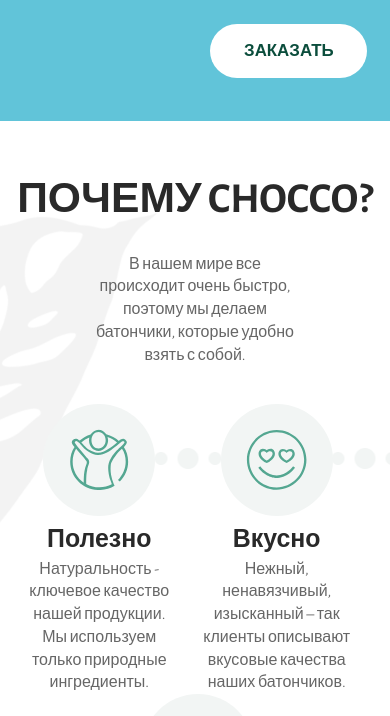
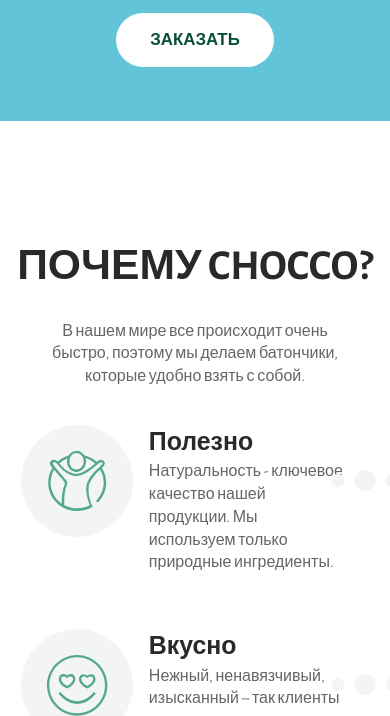
Before and after one commit to YevgeniiKhiletskyi/yevgeniikhiletskyi.github.io, a plain HTML site: page index.html in a window 390 px wide. Shown: the part 723-1439 px from the top of the page. Drawn offline with nearby package versions, Linux system fonts and the light colour scheme; files whose address does not match are found by name.

Commit message:
commit on 'master'

```diff
--- a/css/components/benefit.scss
+++ b/css/components/benefit.scss
@@ -1,5 +1,9 @@
 .benefit {
   text-align: center;
+
+  @include phones {
+    text-align: start;
+  }
 
 }
 
@@ -24,10 +28,18 @@
 
 .benefit-desc {
   color: #666666;
+
+  @include phones {
+    padding: 0 rem(25px) 0 rem(18px);
+  }
 }
 
 .benefit-title {
   font-size: rem(28px);
   font-weight: bold;
   color: #292929;
+
+  @include phones {
+    padding: 0 rem(18px);
+  }
 }
--- a/css/components/benefits-section.scss
+++ b/css/components/benefits-section.scss
@@ -6,10 +6,19 @@
     background-position: left top 17%;
   }
 
+  @include phones {
+   background: none;
+  }
+
   &::before {
     content: url("../img/CHOCCO/benefits-section/малина_1.png");
     position: absolute;
     bottom: rem(-80px);
     left: 0;
+
+    @include phones {
+      content: none;
+    }
   }
+
 }
--- a/css/components/benefits.scss
+++ b/css/components/benefits.scss
@@ -3,12 +3,25 @@
   flex-wrap: wrap;
   margin-left: 3%;
   margin-right: 4%;
+
+  @include phones {
+    display: flex;
+    flex-direction: column;
+    justify-content: space-between;
+    height: 100%;
+  }
 }
 
 .benefits-item {
   flex: 1;
   padding: 0 3%;
   position: relative;
+
+  @include phones {
+    display: flex;
+    justify-content: space-between;
+    padding: 0;
+  }
 
   &::before {
     content: url("/public_html/img/CHOCCO/benefits/combined.png");
--- a/css/components/burger.scss
+++ b/css/components/burger.scss
@@ -13,6 +13,10 @@
   }
 
   @include tablets {
+    display: block;
+  }
+
+  @include phones {
     display: block;
   }
 }
--- /dev/null
+++ b/css/components/header.scss
@@ -0,0 +1,11 @@
+.header-content {
+  display: flex;
+  flex-direction: column;
+  justify-content: center;
+  height: 100vh;
+  min-height: rem(650px);
+
+  @include phones {
+    align-items: center;
+  }
+}
--- a/css/components/headline.scss
+++ b/css/components/headline.scss
@@ -20,4 +20,8 @@
   @include tablets {
     padding: 0 23%;
   }
+
+  @include phones {
+    padding: 0 11%;
+  }
 }
--- a/css/components/hero.scss
+++ b/css/components/hero.scss
@@ -10,6 +10,11 @@
 
   @include tablets {
     background-position: right bottom 67%;
+  }
+
+  @include phones {
+    background-position: right bottom 67%;
+    min-width: 0;
   }
 
 
@@ -47,4 +52,9 @@
     background: none;
   }
 
+  @include phones {
+    padding: 0 0 rem(45px);
+
+  }
+
 }
--- a/css/components/reviews.scss
+++ b/css/components/reviews.scss
@@ -1,6 +1,10 @@
 .reviews-section {
   position: relative;
   background: url("../img/CHOCCO/reviews/ягода_3.png") right 5% top no-repeat;
+
+  @include phones {
+    background-position: right 1% top 1%;
+  }
 
   &::before {
     content: url("../img/CHOCCO/reviews/узор_1.png");
@@ -19,8 +23,7 @@
 }
 
 .reviews-display {
-  background: url("../img/CHOCCO/reviews/слой_1.png") right top no-repeat;
-  background-color:  #F8FAF9;
+  background: #F8FAF9 url("../img/CHOCCO/reviews/слой_1.png") right top no-repeat;
   margin-left: rem(84px);
   margin-right: rem(78px);
   padding: rem(51px) rem(78px) rem(34px) rem(44px);
@@ -28,9 +31,7 @@
   position: relative;
 
   @include tablets {
-    margin-left: 0;
-    margin-right: 0;
-    margin-bottom: rem(40px);
+    margin: 0 0 rem(40px);
     padding: rem(51px) rem(22px) rem(34px);
   }
 
@@ -45,6 +46,10 @@
     left: 50%;
     transform: translateX(-50%);
     top: rem(-65px);
+
+    @include phones {
+      display: none;
+    }
   }
 }
 
--- a/css/components/title.scss
+++ b/css/components/title.scss
@@ -20,6 +20,16 @@
     &::before {
       content: url("../img/CHOCCO/title/comp_1.png");
     }
+    @include phones {
+      width: 100%;
+      display: flex;
+      flex: 1;
+      flex-direction: column;
+      justify-content: center;
+      align-items: center;
+      text-align: center;
+      margin-left: 0;
+    }
   }
 }
 
@@ -30,6 +40,13 @@
   font-style: normal;
   text-transform: uppercase;
   margin-bottom: rem(4px);
+
+  @include phones {
+    display: flex;
+    flex-direction: column;
+    justify-content: center;
+    padding: 0 rem(20px);
+  }
 }
 
 .subtitle {
@@ -41,4 +58,8 @@
   @include tablets {
     padding: 0 25%;
   }
+
+  @include phones {
+    padding: 0 16%;
+  }
 }
--- a/css/main.scss
+++ b/css/main.scss
@@ -25,6 +25,7 @@
 @import "components/layout.scss";
 
 //components
+@import "components/header.scss";
 @import "components/hero.scss";
 @import "components/container-logo.scss";
 @import "components/title.scss";
```
Also changed, not shown: css/main.css, 1 other file.
